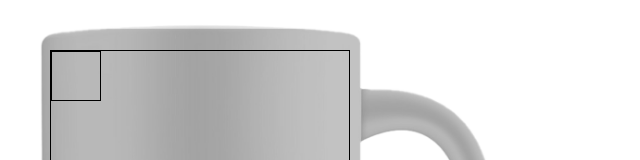
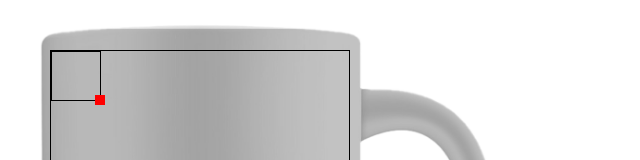
Before and after one commit to kennarddh/mug-design, a React (Vite) app: page / in a window 1280 px wide. Shown: the top 160 px of the page, without its empty margins (0-640 px from the left). Built offline with nearby package versions, Linux system fonts and the light colour scheme.

Commit message:
feat: Resize

```diff
--- a/src/Components/BaseBlock/BaseBlock.tsx
+++ b/src/Components/BaseBlock/BaseBlock.tsx
@@ -1,6 +1,8 @@
 import { FC, useState } from 'react'
 
 import { useDrag } from 'react-dnd'
+
+import ResizeHandle from 'Components/ResizeHandle/ResizeHandle'
 
 import { Container } from './Styles'
 
@@ -8,7 +10,7 @@ import type { Props } from './Types'
 import type { ISize } from 'Types'
 
 const Overlay: FC<Props> = ({ type, position }) => {
-	const [Size] = useState<ISize>({ width: 50, height: 50 })
+	const [Size, SetSize] = useState<ISize>({ width: 50, height: 50 })
 
 	const [{ isDragging }, drag] = useDrag(
 		() => ({
@@ -31,7 +33,9 @@ const Overlay: FC<Props> = ({ type, position }) => {
 			y={position.y}
 			width={Size.width}
 			height={Size.height}
-		></Container>
+		>
+			<ResizeHandle setSize={SetSize} size={Size} />
+		</Container>
 	)
 }
 
--- /dev/null
+++ b/src/Components/ResizeHandle/ResizeHandle.tsx
@@ -0,0 +1,46 @@
+import { FC } from 'react'
+import { useDrag, useDrop } from 'react-dnd'
+
+import ItemTypes from 'Constants/ItemTypes'
+
+import { MergeRef } from 'Utils/MergeRef'
+
+import { Handle, Handles } from './Styles'
+
+import type { Props } from './Types'
+import { ISize } from 'Types'
+
+const ResizeHandle: FC<Props> = ({ setSize, size }) => {
+	const [, drag] = useDrag(
+		() => ({
+			type: ItemTypes.ResizeHandle,
+			item: () => {
+				return { width: size.width, height: size.height }
+			},
+		}),
+		[size.height, size.width]
+	)
+
+	const [, drop] = useDrop<ISize>(() => ({
+		accept: ItemTypes.ResizeHandle,
+		hover: (item, monitor) => {
+			const delta = monitor.getDifferenceFromInitialOffset()
+
+			const deltaX = delta?.x ?? 0
+			const deltaY = delta?.y ?? 0
+
+			setSize({
+				width: item.width + deltaX,
+				height: item.height + deltaY,
+			})
+		},
+	}))
+
+	return (
+		<Handles>
+			<Handle ref={MergeRef(drop, drag)} />
+		</Handles>
+	)
+}
+
+export default ResizeHandle
--- /dev/null
+++ b/src/Components/ResizeHandle/Styles.tsx
@@ -0,0 +1,19 @@
+import styled from 'styled-components'
+
+export const Handle = styled.div`
+	--size: 10px;
+
+	width: var(--size);
+	height: var(--size);
+	background-color: #f00;
+	top: calc(100% - (var(--size) / 2));
+	left: calc(100% - (var(--size) / 2));
+
+	position: absolute;
+`
+
+export const Handles = styled.div`
+	width: 100%;
+	height: 100%;
+	position: relative;
+`
--- /dev/null
+++ b/src/Components/ResizeHandle/Types.ts
@@ -0,0 +1,8 @@
+import type { Dispatch, SetStateAction } from 'react'
+
+import type { ISize } from 'Types'
+
+export interface Props {
+	setSize: Dispatch<SetStateAction<ISize> | ISize>
+	size: ISize
+}
--- a/src/Constants/ItemTypes.ts
+++ b/src/Constants/ItemTypes.ts
@@ -1,5 +1,6 @@
-const ItemTypes = {
-	Image: 'Image',
-} as const
+enum ItemTypes {
+	ResizeHandle = 'ResizeHandle',
+	Image = 'Image',
+}
 
 export default ItemTypes
```
